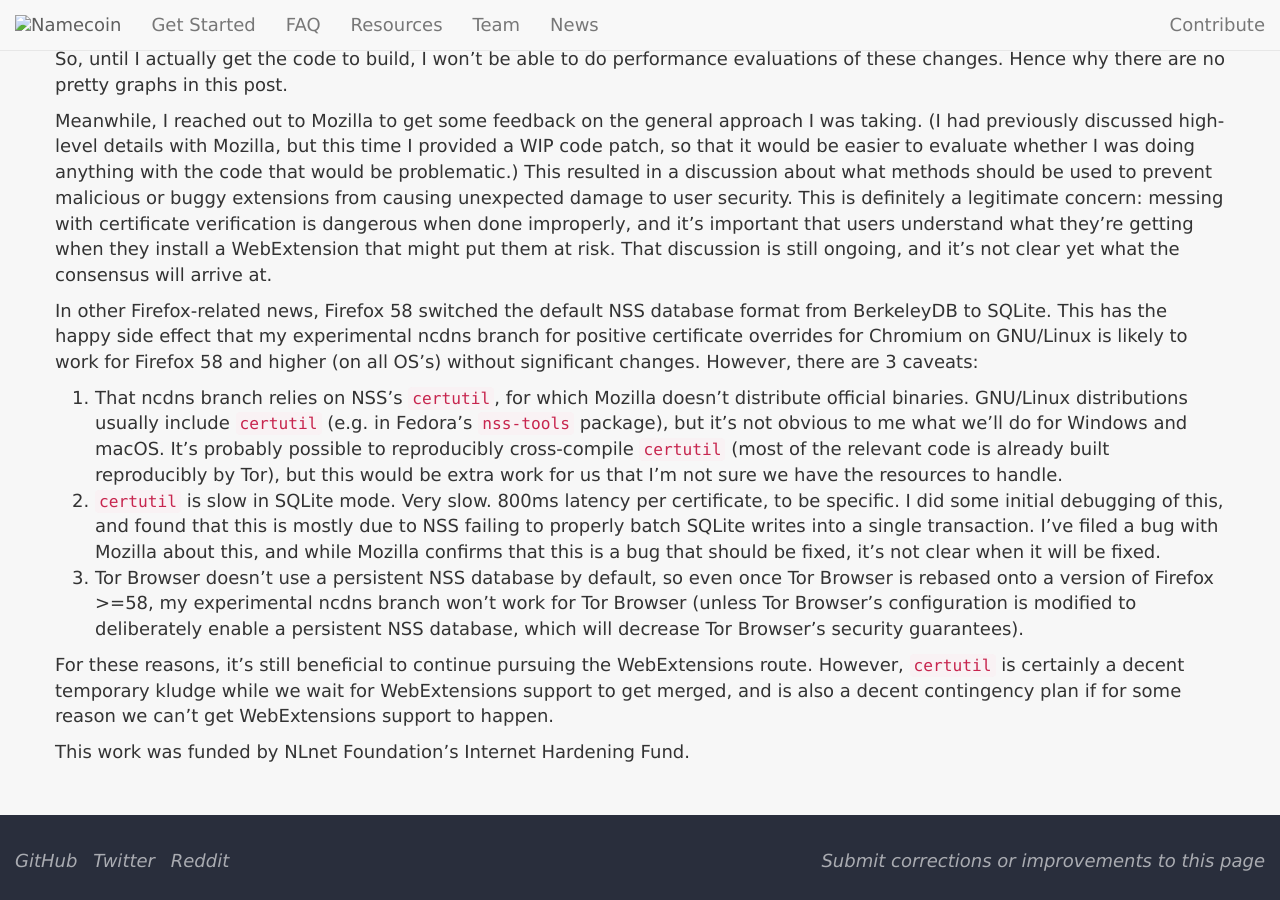
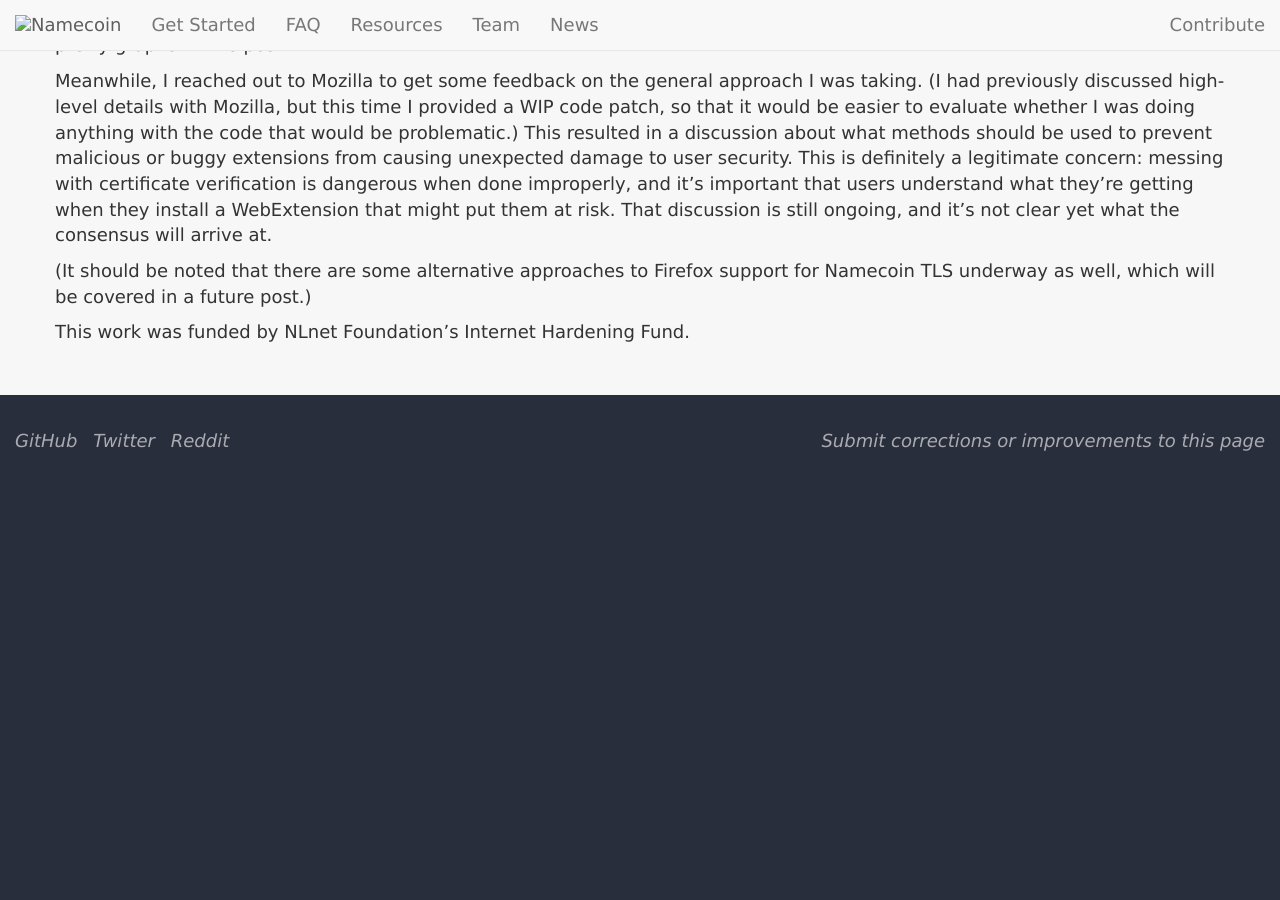
Before and after one commit to JeremyRand/namecoin.org, a Jekyll site: the page built from _posts/2018-02-08-firefox-tls-negative-cache.md, in a window 1280 px wide and 900 px high, scrolled down 918 px. Built offline with Jekyll 4.4.1, drawn with Linux system fonts in a browser that asks for light colours; nearby versions of some CDN libraries; library files that are not in the unit come from our copies; after the commit the page ends 1412 px from its top, so only the background shows below that; some of the changed text lies outside the part shown.

Commit message:
Remove incorrect info from post from e9da713d73105a3c15dad5ca3affc602d1a5f572.

```diff
--- a/_posts/2018-02-08-firefox-tls-negative-cache.md
+++ b/_posts/2018-02-08-firefox-tls-negative-cache.md
@@ -1,6 +1,6 @@
 ---
 layout: post
-title: "Namecoin TLS for Firefox: Phase 6 (Negative Override Cache in C++, WebExtension Aggregation, Coordination with Mozilla, and SQLite as Default)"
+title: "Namecoin TLS for Firefox: Phase 6 (Negative Override Cache in C++, WebExtension Aggregation, and Coordination with Mozilla)"
 author: Jeremy Rand
 tags: [News]
 ---
@@ -15,12 +15,6 @@ So, until I actually get the code to build, I won't be able to do performance ev
 
 Meanwhile, I reached out to Mozilla to get some feedback on the general approach I was taking.  (I had previously discussed high-level details with Mozilla, but this time I provided a WIP code patch, so that it would be easier to evaluate whether I was doing anything with the code that would be problematic.)  This resulted in a discussion about what methods should be used to prevent malicious or buggy extensions from causing unexpected damage to user security.  This is definitely a legitimate concern: messing with certificate verification is dangerous when done improperly, and it's important that users understand what they're getting when they install a WebExtension that might put them at risk.  That discussion is still ongoing, and it's not clear yet what the consensus will arrive at.
 
-In other Firefox-related news, Firefox 58 switched the default NSS database format from BerkeleyDB to SQLite.  This has the happy side effect that my experimental ncdns branch for positive certificate overrides for Chromium on GNU/Linux is likely to work for Firefox 58 and higher (on all OS's) without significant changes.  However, there are 3 caveats:
-
-1. That ncdns branch relies on NSS's `certutil`, for which Mozilla doesn't distribute official binaries.  GNU/Linux distributions usually include `certutil` (e.g. in Fedora's `nss-tools` package), but it's not obvious to me what we'll do for Windows and macOS.  It's probably possible to reproducibly cross-compile `certutil` (most of the relevant code is already built reproducibly by Tor), but this would be extra work for us that I'm not sure we have the resources to handle.
-2. `certutil` is slow in SQLite mode.  Very slow.  800ms latency per certificate, to be specific.  I did some initial debugging of this, and found that this is mostly due to NSS failing to properly batch SQLite writes into a single transaction.  I've filed a bug with Mozilla about this, and while Mozilla confirms that this is a bug that should be fixed, it's not clear when it will be fixed.
-3. Tor Browser doesn't use a persistent NSS database by default, so even once Tor Browser is rebased onto a version of Firefox >=58, my experimental ncdns branch won't work for Tor Browser (unless Tor Browser's configuration is modified to deliberately enable a persistent NSS database, which will decrease Tor Browser's security guarantees).
-
-For these reasons, it's still beneficial to continue pursuing the WebExtensions route.  However, `certutil` is certainly a decent temporary kludge while we wait for WebExtensions support to get merged, and is also a decent contingency plan if for some reason we can't get WebExtensions support to happen.
+(It should be noted that there are some alternative approaches to Firefox support for Namecoin TLS underway as well, which will be covered in a future post.)
 
 This work was funded by NLnet Foundation's Internet Hardening Fund.
```
